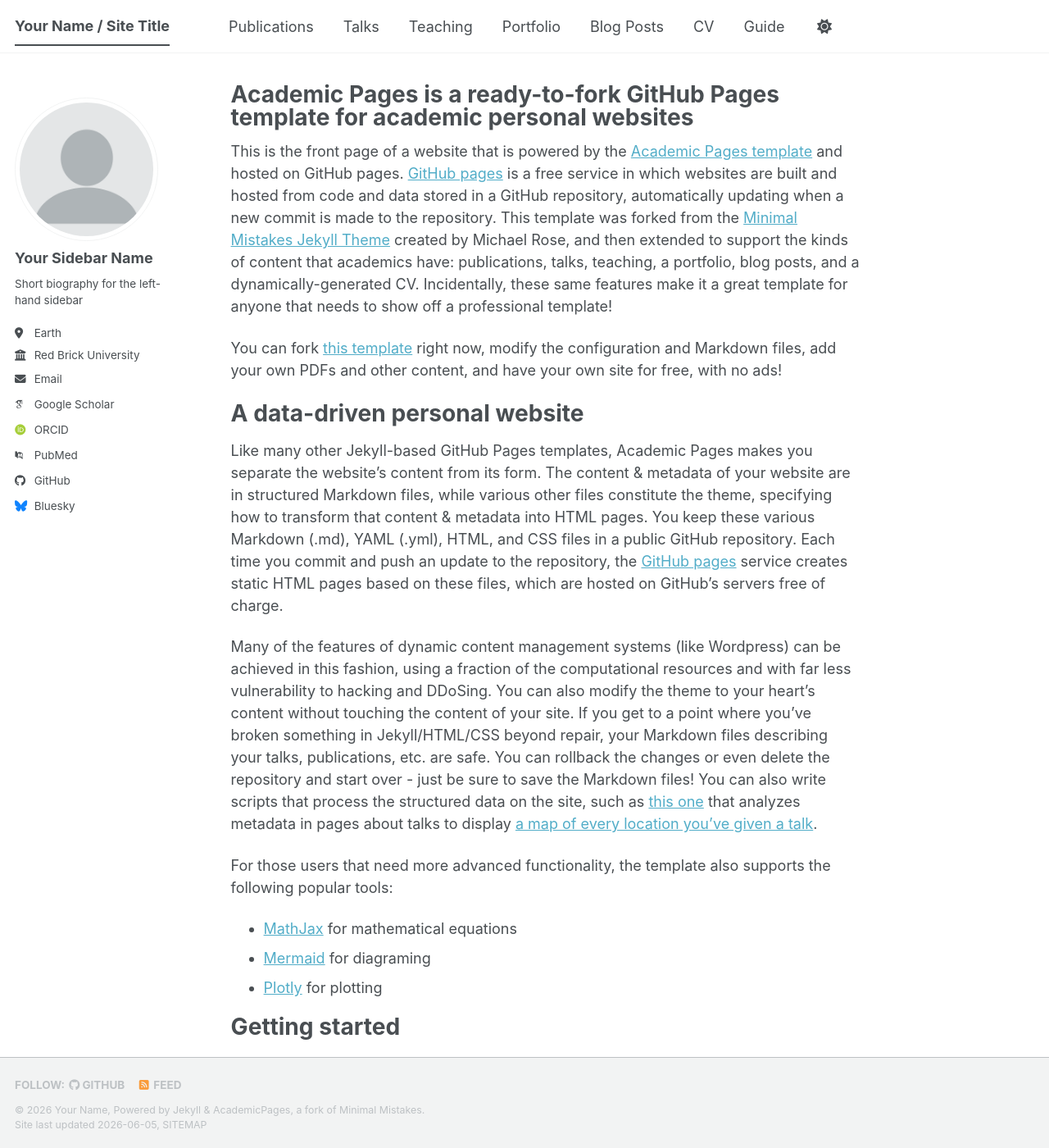
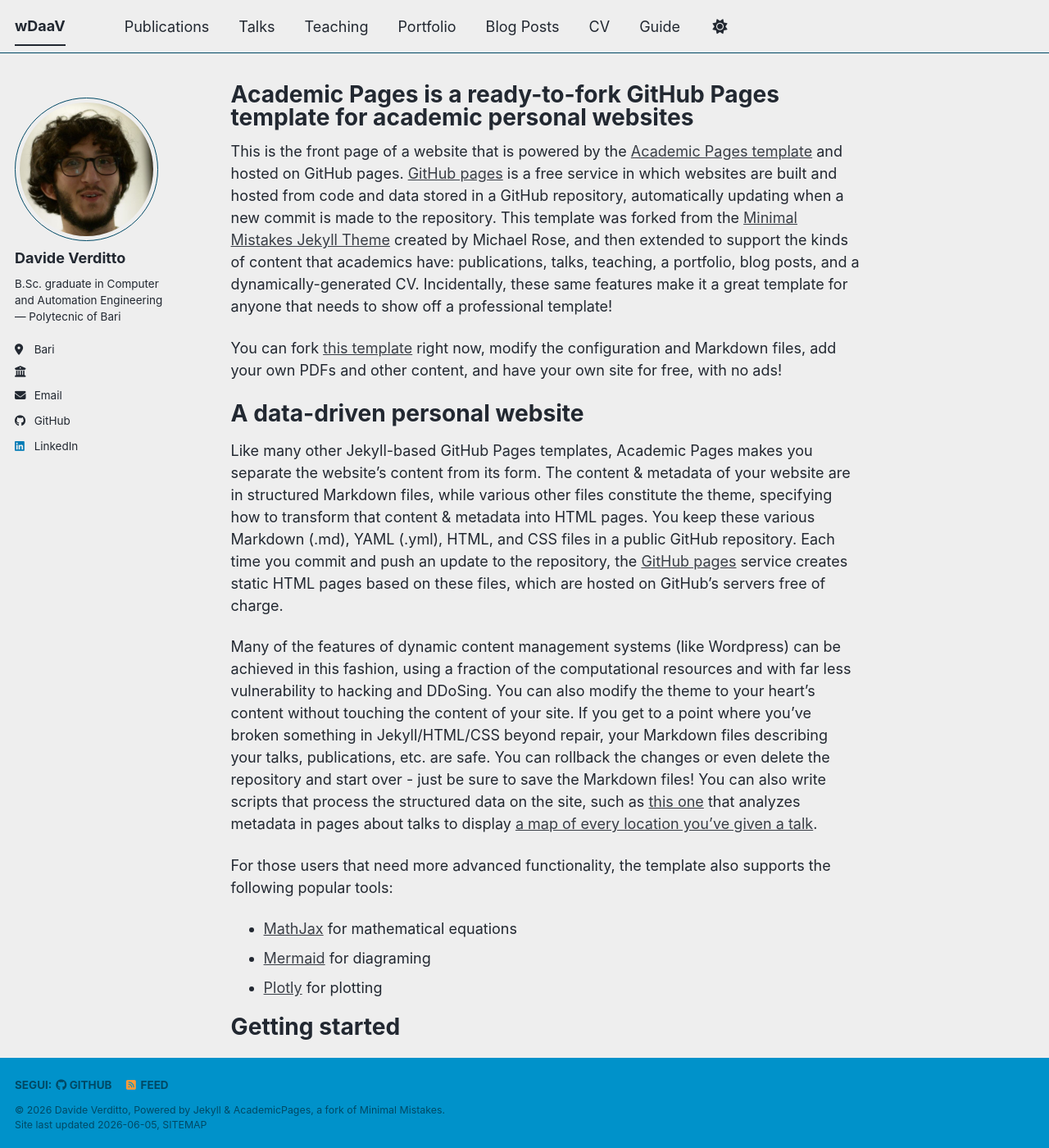
Before and after one commit to wDaaV/wDaav.github.io, a Jekyll site: the page built from _pages/about.md, in a window 1280 px wide and 1400 px high. Shown: the whole window at 82% size. Built offline with Jekyll 4.4.1, drawn with Linux system fonts in a browser that asks for light colours; some web fonts are replaced; a script bundle is joined from its source files by our own code; library files that are not in the unit come from our copies.

Commit message:
Update _config.yml

```diff
--- a/_config.yml
+++ b/_config.yml
@@ -7,41 +7,41 @@
 # server process.
 
 # Basic Site Settings
-locale                   : "en-US"
-site_theme               : "default" # The available themes options are "default", "air", "sunrise", "mint", "dirt" and "contrast"
-title                    : "Your Name / Site Title"
+locale                   : "it-IT"
+site_theme               : "air" # The available themes options are "default", "air", "sunrise", "mint", "dirt" and "contrast"
+title                    : "wDaaV"
 title_separator          : "-"
-name                     : &name "Your Name"
-description              : &description "Your Name's academic portfolio"   # Update this with a general description of your site, this is the default if not overridden by a page
-url                      : https://academicpages.github.io # The base hostname & protocol for your site e.g. "https://[your GitHub username].github.io",
+name                     : &name "Davide Verditto"
+description              : &description "Personal portfolio"   # Update this with a general description of your site, this is the default if not overridden by a page
+url                      : https://wdaav.github.io # The base hostname & protocol for your site e.g. "https://[your GitHub username].github.io",
                                                            # or if you already have some other page hosted on Github then use "https://[your GitHub username].github.io/[Your Repo Name]"
 baseurl                  : "" # the subpath of your site, e.g. "/blog"
-repository               : "academicpages/academicpages.github.io"
+repository               : "https://github.com/wDaaV/wDaav.github.io"
 
 # Site Author - The following control what appear as part of the author content on the side bar.
 #               If a field is blank the icon and link will not appear, otherwise it will be shown.
 #               Additional customization can be done by editing /_includes/author-profile.html
 author:
   # Biographic information
-  avatar           : "profile.png"
-  name             : "Your Sidebar Name"
+  avatar           : "profilepic.png"
+  name             : "Davide Verditto"
   pronouns         : # example: "she/her"
-  bio              : "Short biography for the left-hand sidebar"
-  location         : "Earth"
-  employer         : "Red Brick University"
+  bio              : "B.Sc. graduate in Computer and Automation Engineering — Polytecnic of Bari"
+  location         : "Bari"
+  employer         : ""
   uri              : # URL
-  email            : "none@example.org"
+  email            : "davideverditto@gmail.com"
 
   # Academic websites
   academia         : # URL
   arxiv            : # URL - Update with the correct link to your profile
-  googlescholar    : "https://scholar.google.com/citations?user=PS_CX0AAAAAJ"
+  googlescholar    :
   inspire-hep      : # URL
   impactstory      : # URL
-  orcid            : "https://orcid.org/yourorcidurl"
+  orcid            :
   semantic         : # URL
   ssrn             : # URL
-  pubmed           : "https://www.ncbi.nlm.nih.gov/pubmed/?term=john+snow"
+  pubmed           :
   researchgate     : # URL
   scopus           : # URL
   zotero           : # URL
@@ -51,13 +51,13 @@ author:
   bitbucket        : # Username - Update with your username on the site
   codepen          : # Username
   dribbble         : # Username
-  github           : "academicpages"
+  github           : "wDaaV"
   kaggle           : # Username
   stackoverflow    : # User number or user number and name (i.e., use "1" or "1/jeff-atwood")
 
   # Social media
   artstation       : # Username
-  bluesky          : "bsky.app" # Replace this with you Bluesky username
+  bluesky          : # Replace this with you Bluesky username
   facebook         : # Username
   flickr           : # Username
   foursquare       : # Username
@@ -66,7 +66,7 @@ author:
   keybase          : # Username
   instagram        : # Username
   lastfm           : # Username
-  linkedin         : # Username
+  linkedin         : "Davide Verdito" # Username
   mastodon         : # URL
   medium           : # URL
   pinterest        : # Username
```
